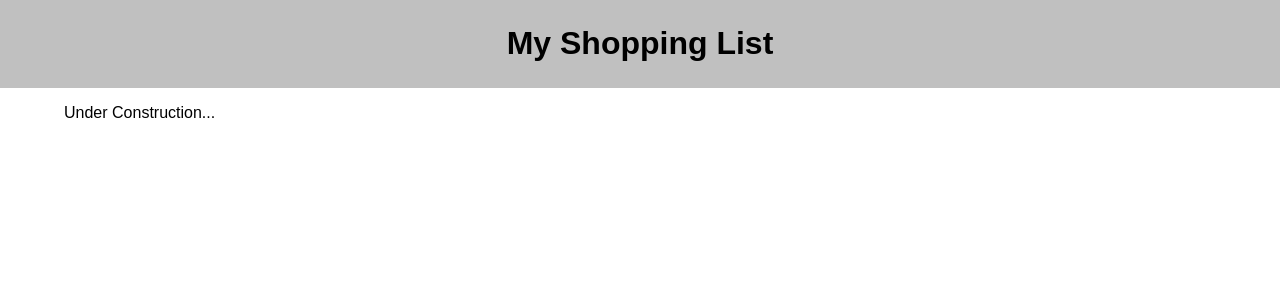
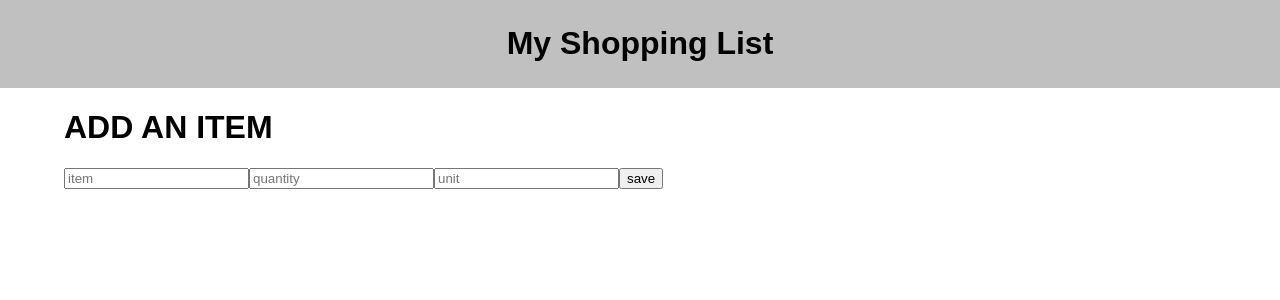
Before and after one commit to timek612/group-fs-react-shopping-list, a React (Create React App) app: page / in a window 1280 px wide. Shown: the top 300 px of the page. Built offline with nearby package versions, Linux system fonts and the light colour scheme.

Commit message:
form vis

```diff
--- a/package.json
+++ b/package.json
@@ -15,6 +15,7 @@
   "author": "",
   "license": "ISC",
   "dependencies": {
+    "axios": "^0.27.2",
     "express": "^4.17.1",
     "pg": "^8.5.1",
     "react": "^17.0.1",
--- a/src/components/App/App.jsx
+++ b/src/components/App/App.jsx
@@ -1,6 +1,7 @@
 import React from 'react';
 
 import Header from '../Header/Header.jsx'
+import GroceryForm from '../GroceryForm/GroceryForm'
 import './App.css';
 
 
@@ -9,7 +10,7 @@ function App() {
         <div className="App">
             <Header />
             <main>
-                <p>Under Construction...</p>
+                <GroceryForm />
             </main>
         </div>
     );
--- a/src/components/GroceryForm/GroceryForm.jsx
+++ b/src/components/GroceryForm/GroceryForm.jsx
@@ -0,0 +1,14 @@
+function GroceryForm(){
+    return (
+        <form>
+            <h1>ADD AN ITEM</h1>
+            <input placeholder="item"/>
+            <input placeholder="quantity"/>
+            <input placeholder="unit"/>
+            <button>save</button>
+        </form>
+
+    )
+}
+
+export default GroceryForm
```
Also changed, not shown: 1 other file (tests, documents, lock files or other folders).
